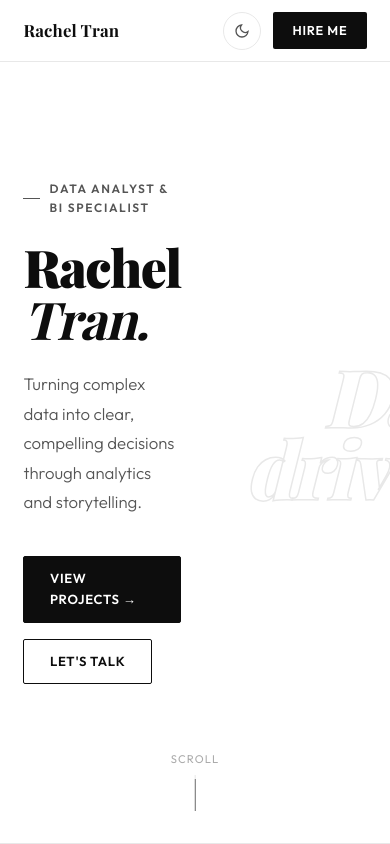
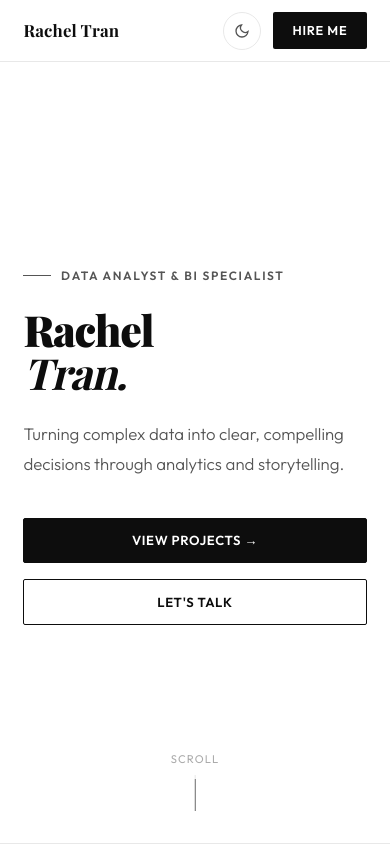
Before and after one commit to racheltran184/Portfolio-Website, a plain HTML site: page index.html in a window 390 px wide. Shown: the top 844 px of the page. Drawn offline with nearby package versions, Linux system fonts and the light colour scheme; files whose address does not match are found by name; a web font is replaced by a local one.

Commit message:
Update hero.css

```diff
--- a/css/hero.css
+++ b/css/hero.css
@@ -1,4 +1,3 @@
-/* Hero section */
 /* ─── HERO ─── */
 #hero {
   min-height: 100vh;
@@ -79,19 +78,15 @@
 }
 @keyframes scrollDrop { 0% { top: -100%; } 100% { top: 100%; } }
 
-    /* ─── SECTIONS ─── */
-    section { padding: 110px 6vw; }
-    .container { max-width: 1160px; margin: 0 auto; }
-    .section-header { margin-bottom: 3.5rem; }
-    .eyebrow {
-      font-size: 0.72rem; font-weight: 600;
-      letter-spacing: 0.16em; text-transform: uppercase;
-      color: var(--light); margin-bottom: 0.75rem;
+/* ── RESPONSIVE ── */
+@media (max-width: 900px) {
+  .hero-inner { grid-template-columns: 1fr; gap: 2rem; }
+  .hero-right { display: none; }
+  .hero-sub { max-width: 100%; }
 }
-    h2.heading {
-      font-family: var(--serif);
-      font-size: clamp(32px, 3.5vw, 50px);
-      font-weight: 900; line-height: 1.1;
-      letter-spacing: -0.025em; color: var(--black);
+@media (max-width: 600px) {
+  #hero { padding: 100px 6vw 60px; }
+  h1.hero-name { font-size: clamp(42px, 11vw, 64px); }
+  .hero-actions { flex-direction: column; }
+  .btn { width: 100%; justify-content: center; }
 }
-    h2.heading em { font-style: italic; font-weight: 700; }
```
Lines whose indentation alone changed are shown as unchanged.
